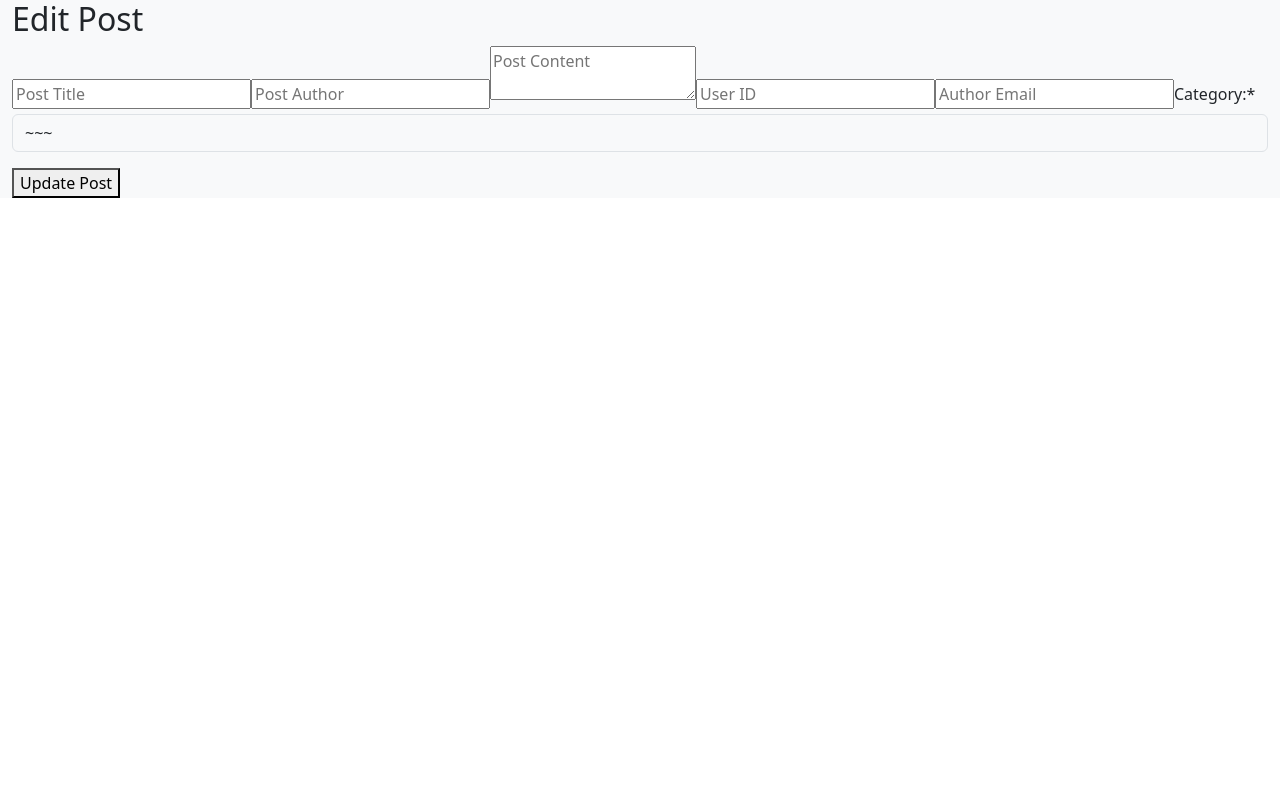
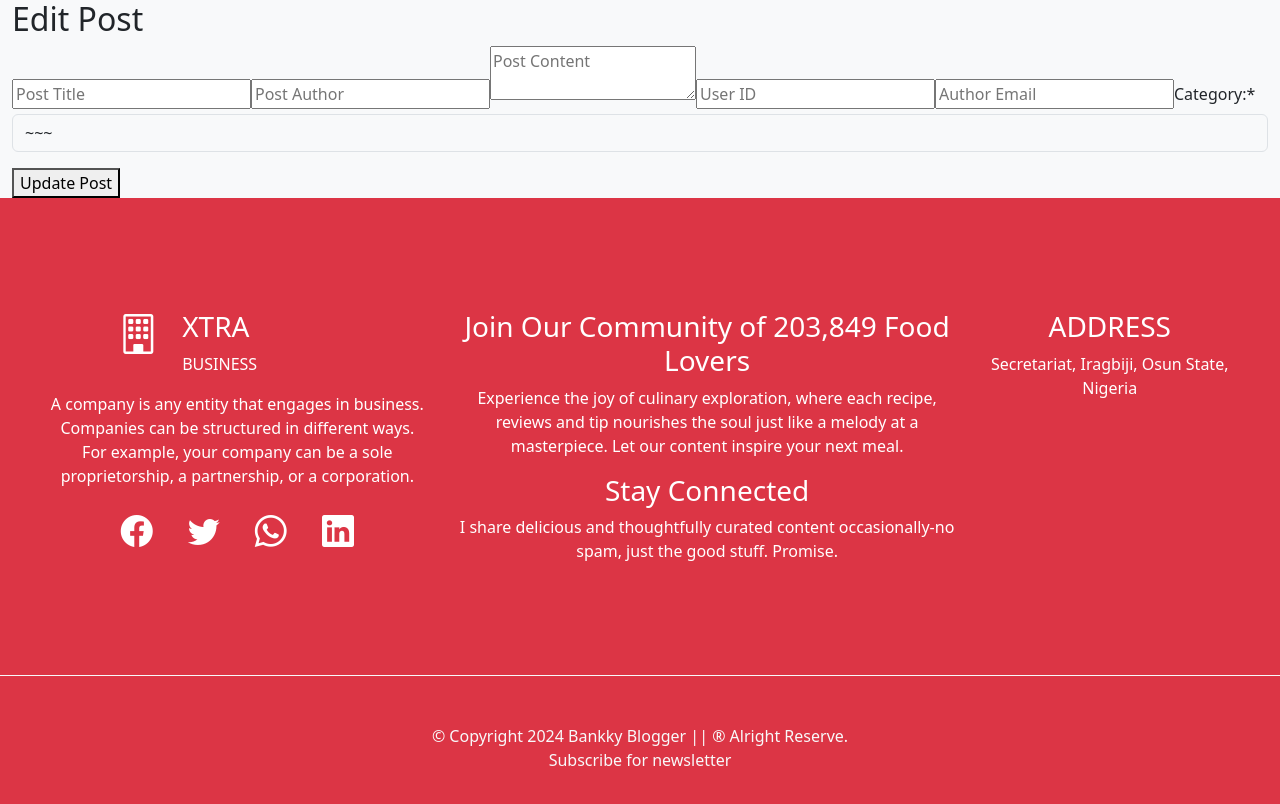
Before and after one commit to Azeezbank/myblog, a React (Vite) app: page /Editpost/1 in a window 1280 px wide. Shown: the top 804 px of the page. Built offline with nearby package versions, Linux system fonts and the light colour scheme; no server answers.

Commit message:
Update Editpost.jsx

```diff
--- a/src/Components/Editpost.jsx
+++ b/src/Components/Editpost.jsx
@@ -77,6 +77,80 @@ useEffect(() => {
       <button>Update Post</button>
     </div>
 
+      <div className="container-fluid bg-danger p-5 pt-3 text-center text-white">
+        <div className="row mt-5 mb-5">
+          <div className="col-sm-4">
+            <div className="row">
+              <div className="col-4 text-end pt-5">
+                <h1>
+                  <i className="bi bi-building"></i>
+                </h1>
+              </div>
+              <div className="col-8 text-start pt-5">
+                <h3>XTRA</h3>
+                <p>BUSINESS</p>
+              </div>
+            </div>
+            <p>
+              A company is any entity that engages in business. Companies can be
+              structured in different ways. For example, your company can be a
+              sole proprietorship, a partnership, or a corporation.
+            </p>
+            <div className="row mt-4">
+              <div className="col-2"></div>
+              <div className="col-2">
+                <h2>
+                  <a href="https://www.facebook.com/bankole.azeez.940?mibextid=ZbWKwL"><i className="bi bi-facebook text-white"></i></a>
+                </h2>
+              </div>
+              <div className="col-2">
+                <h2>
+                  <a href="https://x.com/BankoleAzeezBa2"><i className="bi bi-twitter text-white"></i></a>
+                </h2>
+              </div>
+              <div className="col-2">
+                <h2>
+                  <a href="https://wa.me/message/WAVWLMSBJZMNI1"><i className="bi bi-whatsapp text-white"></i></a>
+                </h2>
+              </div>
+              <div className="col-2">
+                <h2>
+                  <a href="https://www.linkedin.com/in/bankole-azeez-babatunde-9a59772a8?utm_source=share&utm_campaign=share_via&utm_content=profile&utm_medium=android_app"><i className="bi bi-linkedin text-white"></i></a>
+                </h2>
+              </div>
+              <div className="col-2"></div>
+            </div>
+          </div>
+          <div className="col-sm-8">
+            <div className="row">
+              <div className="col-sm-8 pt-5">
+                <h3>Join Our Community of 203,849 Food Lovers</h3>
+                <p>
+                  Experience the joy of culinary exploration, where each recipe,
+                  reviews and tip nourishes the soul just like a melody at a
+                  masterpiece. Let our content inspire your next meal.
+                </p>
+                <h3>Stay Connected</h3>
+                <p>
+                  I share delicious and thoughtfully curated content
+                  occasionally-no spam, just the good stuff. Promise.
+                </p>
+              </div>
+              <div className="col-sm-4 pt-5">
+                <h3>ADDRESS</h3>
+                <p>Secretariat, Iragbiji, Osun State, Nigeria</p>
+              </div>
+            </div>
+          </div>
+        </div>
+      </div>
+
+      <div className="container-fluid border-top border-light bg-danger text-center text-light p-5">
+        <p>
+          © Copyright 2024 Bankky Blogger || ® Alright Reserve. <br /> Subscribe for
+          newsletter
+        </p>
+      </div>
     </>
   );
 };
```
